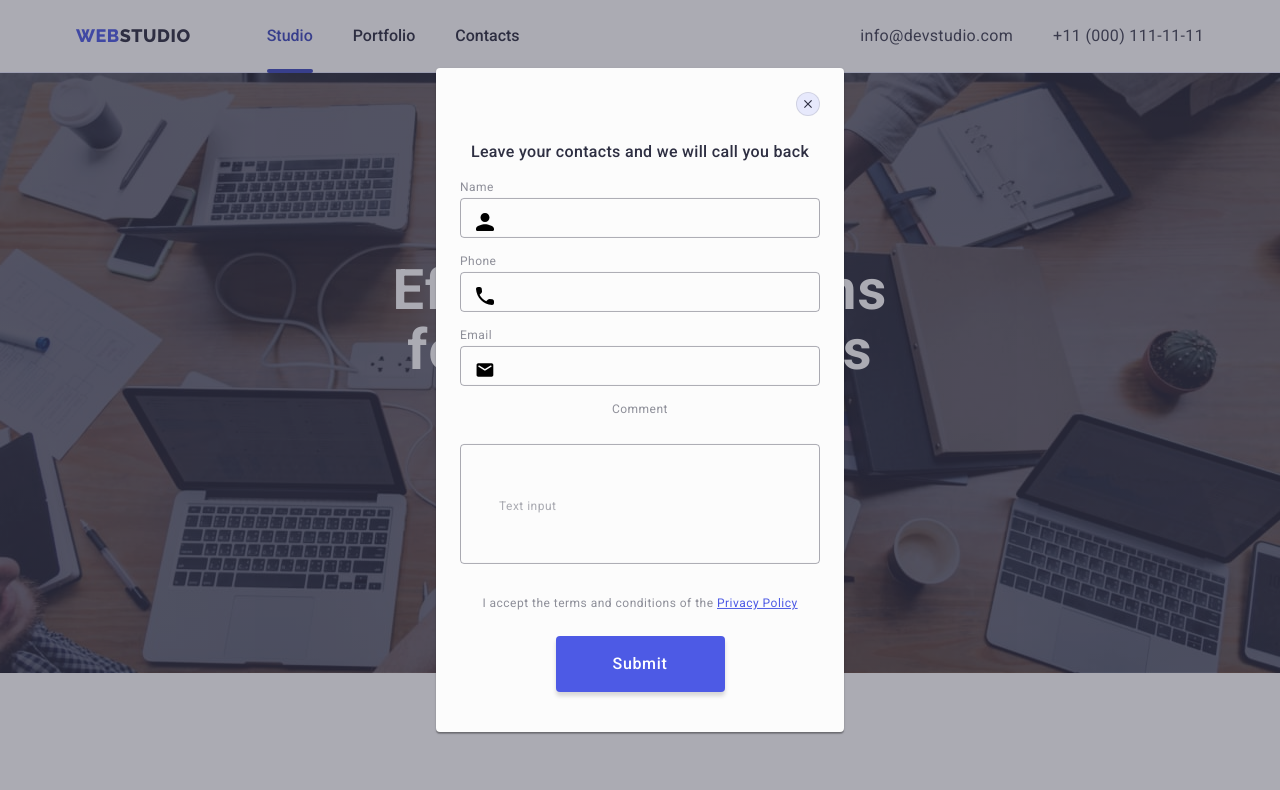
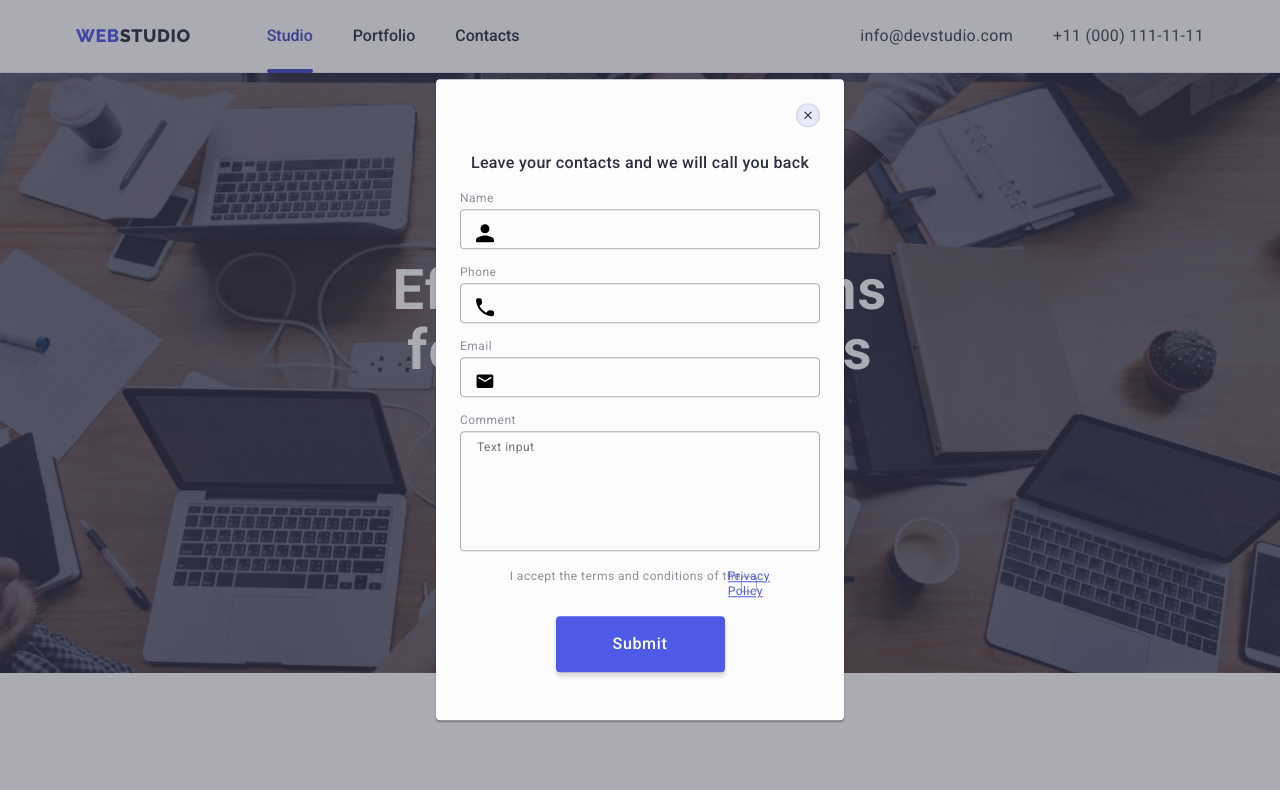
Before and after one commit to keinukr/goit-markup-hw-06, a plain HTML site: page index.html in a window 1280 px wide. Both pictures are taken after a click on the button "Order Service". Shown: the top 790 px of the page. Drawn offline with nearby package versions, Linux system fonts and the light colour scheme.

Commit message:
update madal

```diff
--- a/css/styles.css
+++ b/css/styles.css
@@ -787,6 +787,32 @@ img {
   color: rgba(46, 47, 66, 0.4);
 }
 
+.comment-container {
+  margin-bottom: 16px;
+}
+
+.comment-text {
+  width: 100%;
+  height: 120px;
+  font-weight: 400;
+  font-size: 12px;
+  line-height: 1.17;
+  letter-spacing: 0.04em;
+  color: rgba(46, 47, 66, 0.4);
+  border: 1px solid rgba(46, 47, 66, 0.4);
+  border-radius: 4px;
+  resize: none;
+  padding: 8px 16px;
+  background-color: transparent;
+  outline: transparent;
+  border-color 250ms cubic-bezier(0.4, 0, 0.2, 1);
+}
+
+.comment-text:focus,
+.comment-text:hover {
+  border-color: var(--accent-color);
+}
+
 .modal-btn {
   width: 169px;
   background: #4d5ae5;
@@ -808,24 +834,15 @@ img {
   justify-content: center;
   flex-direction: column;
   gap: 24px;
-  margin-bottom: 16px;
+  margin-bottom: 24px;
 }
 
-.policy-text {
+.user-privacy-text {
   font-weight: 400;
-  font-size: 12px;
-  line-height: 1.17;
-  letter-spacing: 0.04em;
-  color: var(--customers-text-color);
-}
-
-.policy-link {
-  font-weight: 400;
-  font-size: 12px;
-  line-height: 1.33;
-  letter-spacing: 0.04em;
-  text-decoration-line: underline;
-  color: var(--accent-color);
+font-size: 12px;
+line-height: 1.17px;
+letter-spacing: 0.04em;
+color: var(--customers-text-color);
 }
 
 .input-label {
@@ -837,11 +854,28 @@ img {
   color: var(--customers-text-color);
   margin-bottom: 4px;
 }
+.policy-link {
+  width: 16px;
+  height: 16px;
+  font-weight: 400;
+font-size: 12px;
+line-height: 1.33;
+letter-spacing: 0.04em;
+text-decoration-line: underline;
+color: var(--accent-color);
+border: 1px solid rgba(46, 47, 66, 0.4);
+border-radius: 2px;
+transition: background-color 250ms cubic-bezier(0.4, 0, 0.2, 1), border 250ms cubic-bezier(0.4, 0, 0.2, 1), fill 250ms cubic-bezier(0.4, 0, 0.2, 1);
+display: inline-flex;
+align-items: center;
+justify-content: center;
+fill: transparent;
+}
+
+.vector {
+  fill: var(--footer-text-color);
+}
 
 .form-icon {
   position: relative;
 }
-
-.comment-input {
-  height: 120px;
-}
--- a/index.html
+++ b/index.html
@@ -478,7 +478,9 @@
         </button>
         </div>
         <p class="modal-text">Leave your contacts and we will call you back</p>
+
         <form class="modal-form">
+
           <div class="input-container">
           <label for="user-name" class="input-label">Name</label>
 
@@ -488,7 +490,7 @@
               <use href="./images/icons.svg#icon-name"></use>
             </svg>
             </div>
-          </div>
+            </div>
 
           <div class="input-container">
             <label for="user-tel" class="input-label">Phone</label>
@@ -510,16 +512,22 @@
           </div>
           </div>
 
-          <div class="policy-container">
-          <label for="user-comment" class="input-label comment-label">Comment</label>
-            <input type="textarea" class="modal-input comment-input" placeholder="Text input" name="user-comment" id="user-comment">
+          <div class="comment-container">
+          <label for="user-comment" class="input-label">Comment</label>
+            <textarea name="user-comment" id="user-comment" placeholder="Text input" class="comment-text"></textarea>
+          </div>
 
 
-            <p class="policy-text">I accept the terms and conditions of the
-              <span>
-              <a href="" class="policy-link">Privacy Policy</a>
+          <div class="policy-container">
+            <input type="checkbox" id="user-privacy" value="true" name="user-privacy" class="user-privacy visually-hidden">
+            <label for="user-privacy" class="user-privacy-text">I accept the terms and conditions of the<span class="policy-link">Privacy Policy
             </span>
-          </p>
+            <svg class="vector" width="10" height="8">
+              <use href="./images/icons.svg#icon-vector"></use>
+            </svg>
+          </label>
+
+
           <button type="submit" class="modal-btn">Submit</button>
           </div>
         </form>
```
Also changed, not shown: images/icons.svg.
